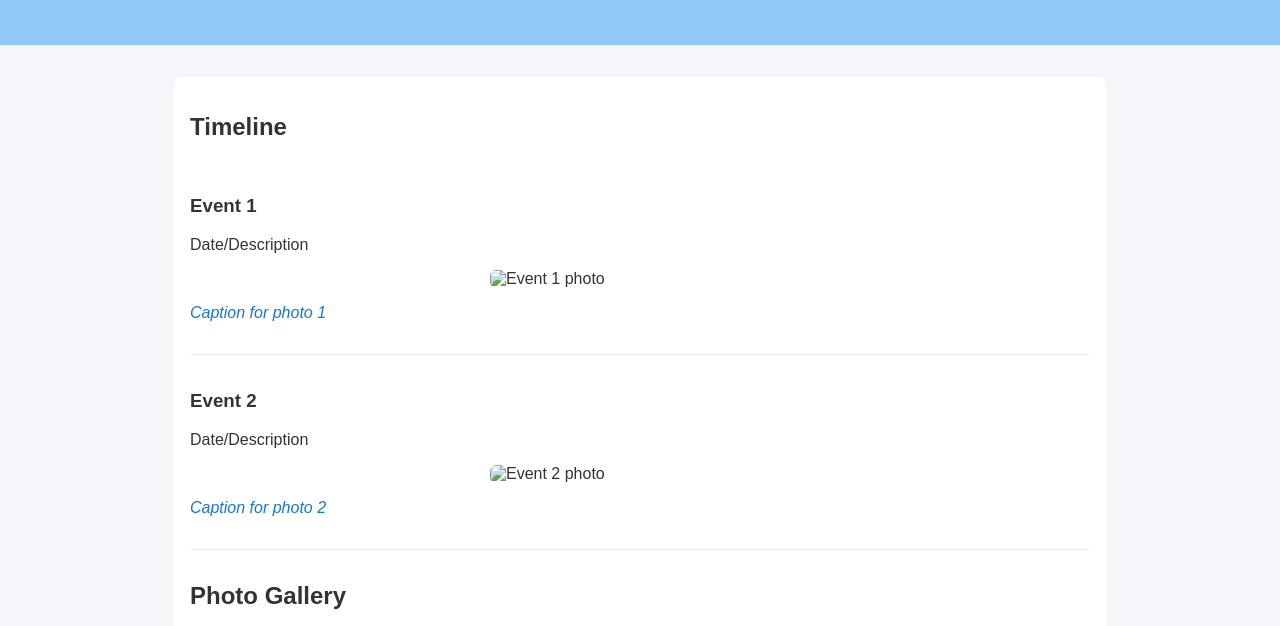
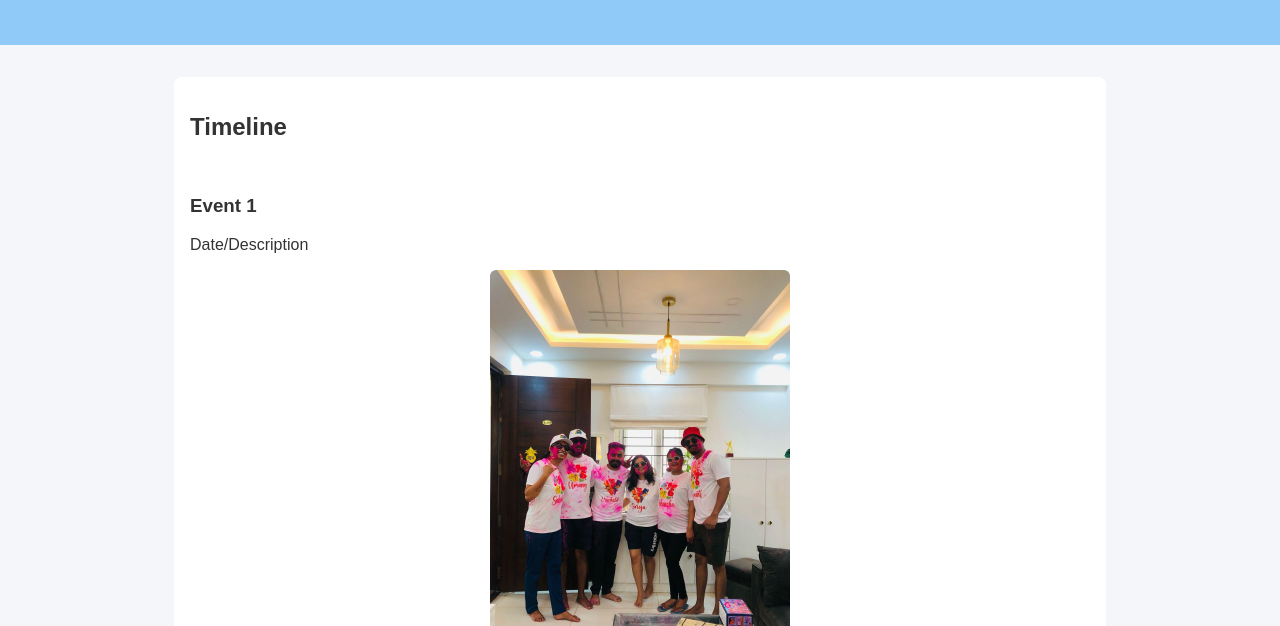
Before and after one commit to Vrushabhlb/memories-with-friends, a plain HTML site: page index.html in a window 1280 px wide. Shown: the part 133-759 px from the top of the page. Drawn offline with Linux system fonts and the light colour scheme; a script that the page names is missing.

Commit message:
Update index.html

```diff
--- a/index.html
+++ b/index.html
@@ -16,16 +16,15 @@
             <div class="event">
                 <h3>Event 1</h3>
                 <p>Date/Description</p>
-                <img src="photos/photo1.jpg" alt="Event 1 photo">
-                <p class="caption">Caption for photo 1</p>
+                <img src="photos/img1.jpg" alt="Event 1 photo">
+                <p class="caption">Caption for img1</p>
             </div>
             <div class="event">
                 <h3>Event 2</h3>
                 <p>Date/Description</p>
-                <img src="photos/photo2.jpg" alt="Event 2 photo">
-                <p class="caption">Caption for photo 2</p>
+                <img src="photos/img2.jpg" alt="Event 2 photo">
+                <p class="caption">Caption for img2</p>
             </div>
-            <!-- Add more events as needed -->
         </section>
         <section id="gallery">
             <h2>Photo Gallery</h2>
```
